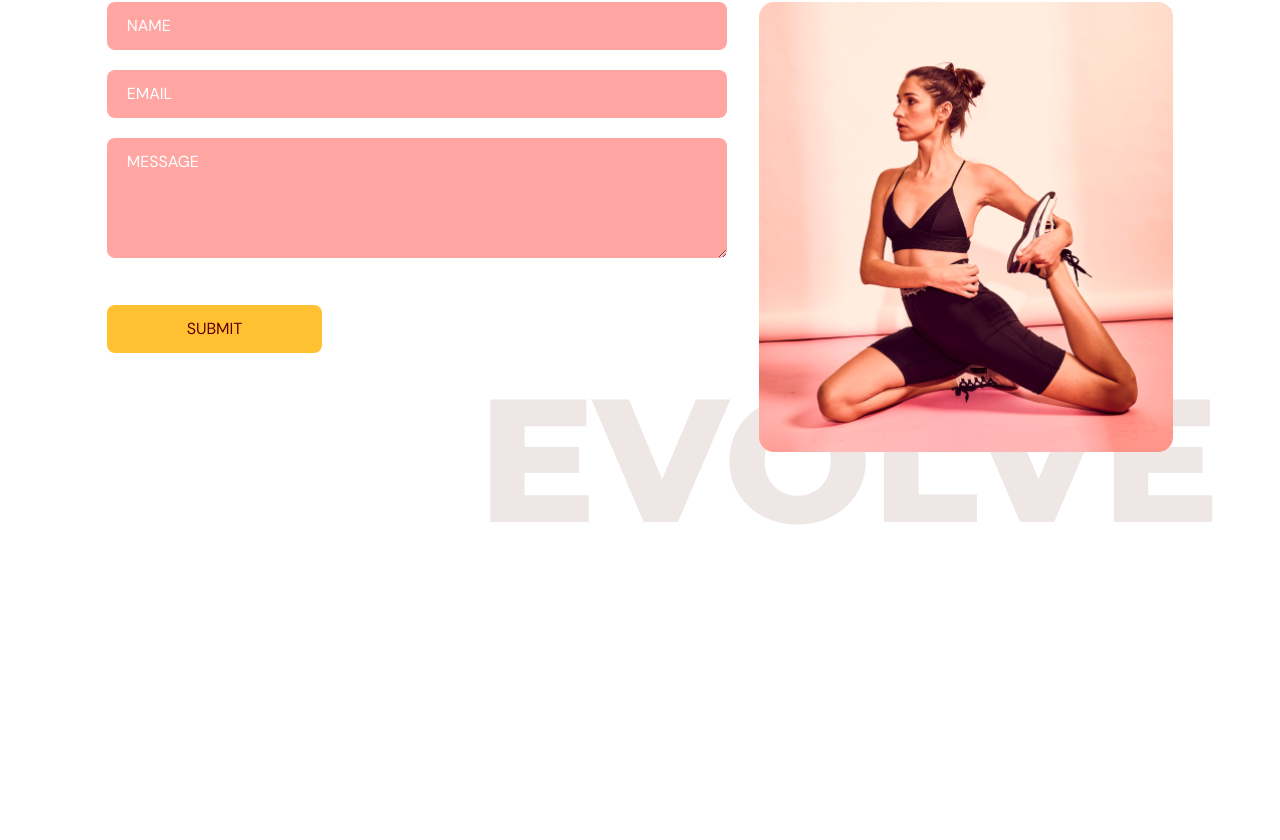
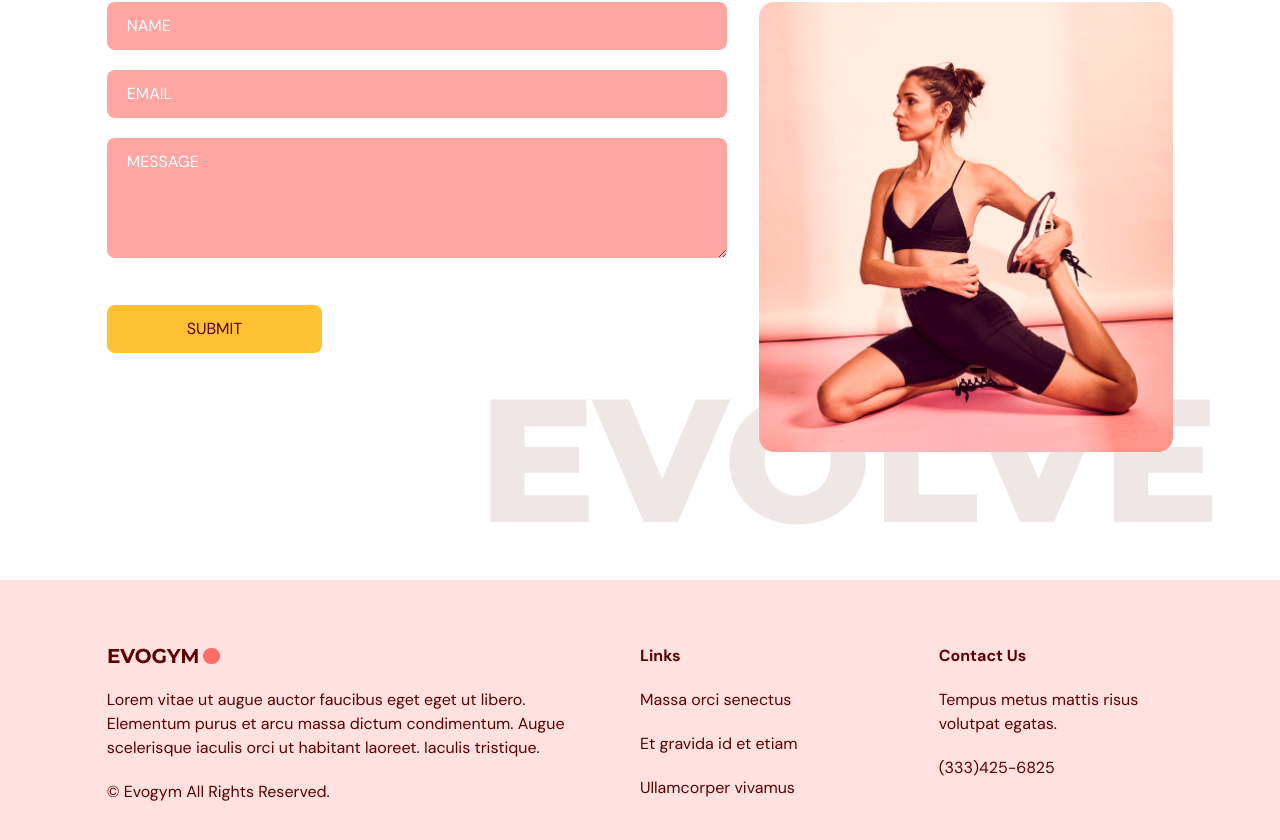
Before and after one commit to JulyK9/fitness-typescript, a React (Vite) app: page / in a window 1280 px wide. Shown: the part 3256-4096 px from the top of the page. Before the commit the page ends 3836 px from the top, so only its background shows below. Built offline with nearby package versions, Linux system fonts and the light colour scheme.

Commit message:
feat: footer 추가

```diff
--- a/src/App.tsx
+++ b/src/App.tsx
@@ -3,6 +3,7 @@ import Home from "@/scenes/home";
 import Benefits from "@/scenes/benefits";
 import OurClasses from "@/scenes/ourClasses";
 import ContactUs from "@/scenes/contactUs";
+import Footer from "@/scenes/footer";
 import { useEffect, useState } from "react";
 import { SelectedPage } from "@/shared/types";
 
@@ -43,6 +44,7 @@ function App() {
         <Benefits setSelectedPage={setSelectedPage} />
         <OurClasses setSelectedPage={setSelectedPage} />
         <ContactUs setSelectedPage={setSelectedPage} />
+        <Footer />
       </div>
     </>
   );
--- /dev/null
+++ b/src/scenes/footer/index.tsx
@@ -0,0 +1,32 @@
+import Logo from "@/assets/Logo.png";
+
+const Footer = () => {
+  return (
+    <footer className="bg-primary-100 py-16">
+      <div className="justify-content mx-auto w-5/6 gap-16 md:flex">
+        <div className="mt-16 basis-1/2 md:mt-0">
+          <img alt="logo" src={Logo} />
+          <p className="my-5">
+            Lorem vitae ut augue auctor faucibus eget eget ut libero. Elementum
+            purus et arcu massa dictum condimentum. Augue scelerisque iaculis
+            orci ut habitant laoreet. Iaculis tristique.
+          </p>
+          <p>© Evogym All Rights Reserved.</p>
+        </div>
+        <div className="mt-16 basis-1/4 md:mt-0">
+          <h4 className="font-bold">Links</h4>
+          <p className="my-5">Massa orci senectus</p>
+          <p className="my-5">Et gravida id et etiam</p>
+          <p>Ullamcorper vivamus</p>
+        </div>
+        <div className="mt-16 basis-1/4 md:mt-0">
+          <h4 className="font-bold">Contact Us</h4>
+          <p className="my-5">Tempus metus mattis risus volutpat egatas.</p>
+          <p>(333)425-6825</p>
+        </div>
+      </div>
+    </footer>
+  );
+};
+
+export default Footer;
```
